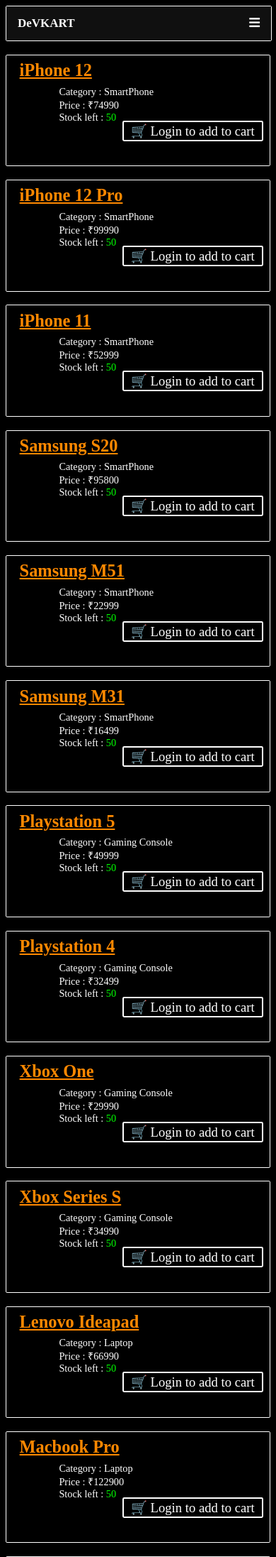
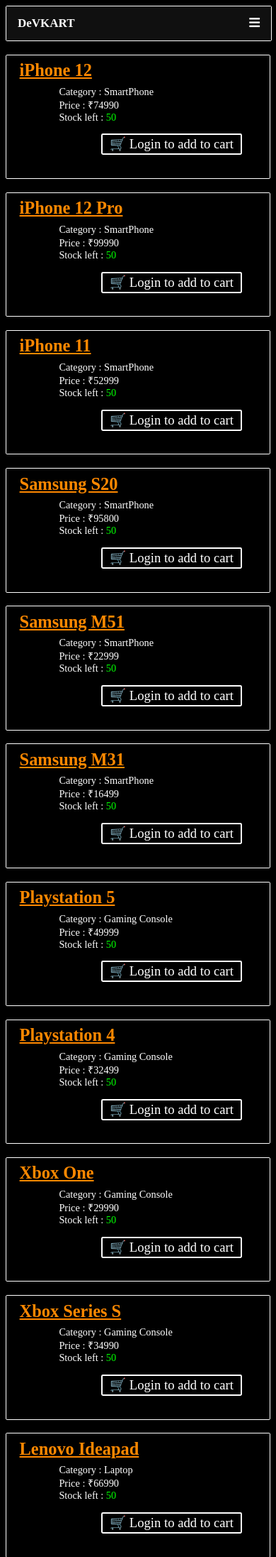
Before and after one commit to Vivek2k20/E_Shop-Version-1, a Flask app: page /products in a window 390 px wide. Shown: the top 2193 px of the page at 71% size. Run offline with Flask 2, Linux system fonts and the light colour scheme; data comes from the database, SQL or seed files in the repository; some libraries are stand-ins or nearby versions.

Commit message:
Tried Fixing some fields and buttons for phone-V5

```diff
--- a/Static/css/products.css
+++ b/Static/css/products.css
@@ -563,10 +563,13 @@ input[type="submit"] {
     .product #details #Logintoaddtocart a {
         border: 0.13em solid #fff;
         color: #fff;
-        display: inline;
+        display: inline-block;
         padding: 2px 10px;
-        margin-left: 30%;
+        margin-left: 20%;
+        position: relative;
         font-size: 1.3em;
+        margin-top: 5%;
+        margin-bottom: -20%;
         border-radius: 0.13em;
     }
 }
```
Also changed, not shown: Static/css/login.css (+11 -0 lines).
